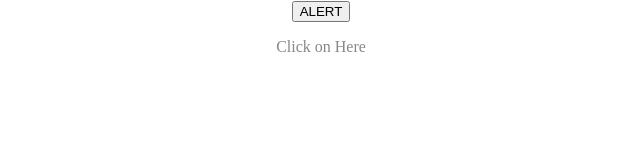
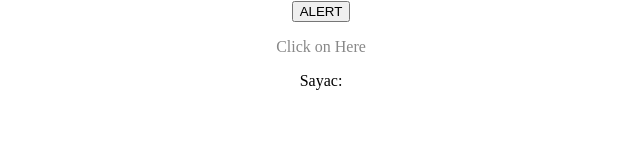
Before and after one commit to ertugrulyalaniz/menimrepom, a React (Vite) app: page / in a window 1280 px wide. Shown: the part 119-281 px from the top of the page, without its empty margins (319-959 px from the left). Built offline with nearby package versions, Linux system fonts and the light colour scheme.

Commit message:
label ekledim

```diff
--- a/src/App.jsx
+++ b/src/App.jsx
@@ -16,6 +16,7 @@ function App() {
       <p className="read-the-docs" id="id123">
         Click on Here
       </p>
+      <span>Sayac:</span>
     </>
   )
 }
```
